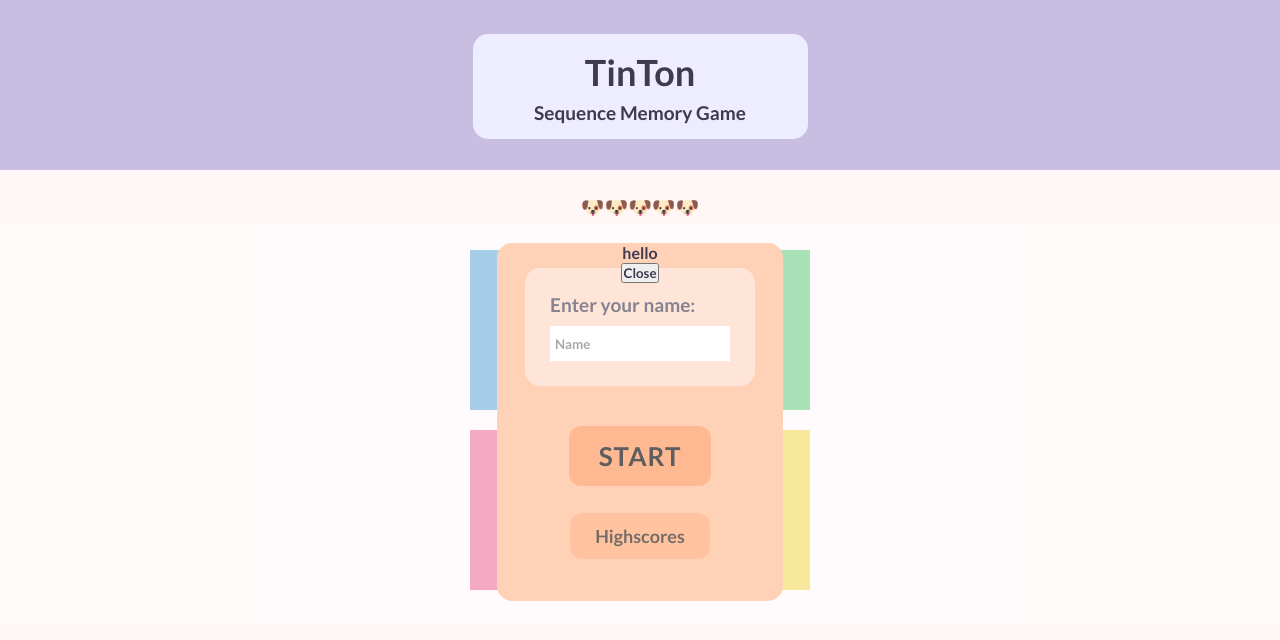
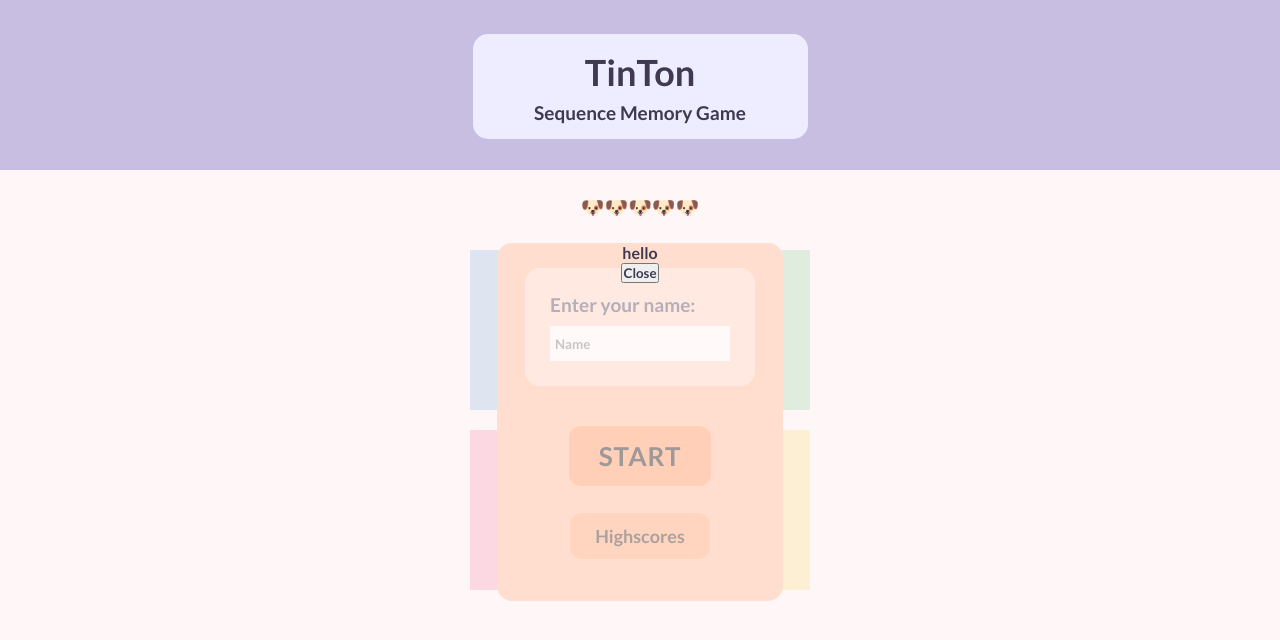
Before and after one commit to WeraGitHub/TinTon_React, a React (Create React App) app: page / in a window 1280 px wide. Both pictures are taken after a click on the button "Highscores". Shown: the top 640 px of the page. Built offline with nearby package versions, Linux system fonts and the light colour scheme.

Commit message:
Change mask colour for neutral

```diff
--- a/src/components/GameOverModal.css
+++ b/src/components/GameOverModal.css
@@ -1,5 +1,5 @@
 .game-over-modal-mask {
-    background-color: rgba(255, 255, 255, 0.369);
+    background-color: #fff6f79e;
     width: 100%;
     height: 380px;
     position: fixed;
--- a/src/components/StartModal.css
+++ b/src/components/StartModal.css
@@ -1,5 +1,5 @@
 .modal-mask {
-    background-color: rgba(255, 255, 255, 0.369);
+    background-color: #fff6f79e;
     width: 100%;
     height: 380px;
     position: fixed;
```
